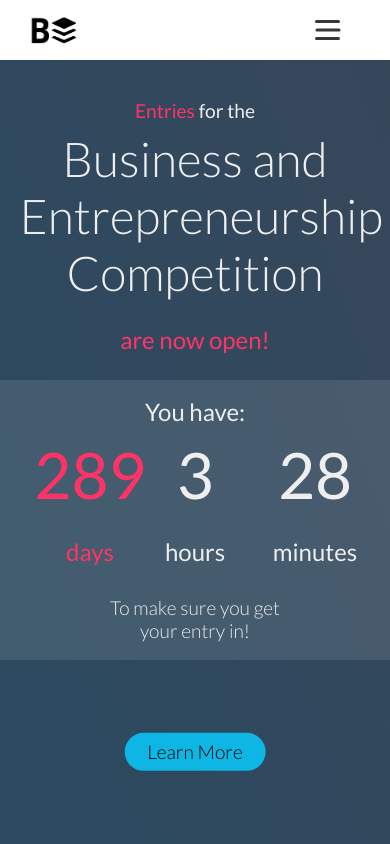
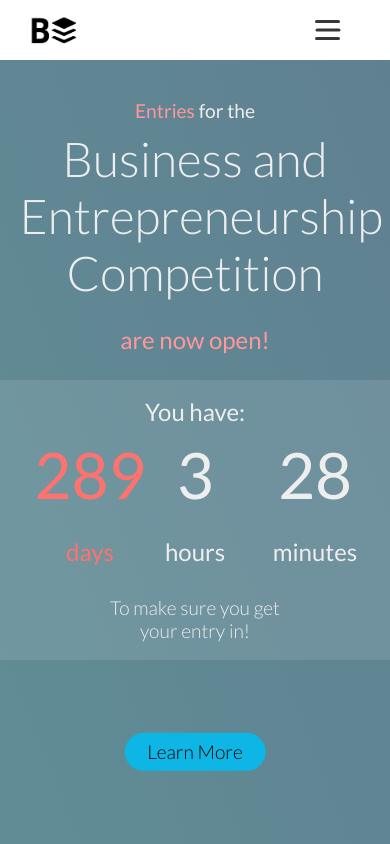
Before and after one commit to Prangan/about, a plain HTML site: page index.html in a window 390 px wide. Shown: the top 844 px of the page. Drawn offline with Linux system fonts and the light colour scheme.

Commit message:
testing animated gradient background on mobile

```diff
--- a/mobileStyles.css
+++ b/mobileStyles.css
@@ -201,9 +201,35 @@ nav ul div p a {
   position: relative;
   margin: 0px;
   margin-top: 0px;
-  background: linear-gradient(69deg, #004c5c, #223a3f);
+  background: linear-gradient(69deg, #4E4585, #028487, #619899, #5E6B8A, #87678A);
+  background-size: 1400% 1400%;
+
+  -webkit-animation: AnimationName 49s ease infinite;
+  -moz-animation: AnimationName 49s ease infinite;
+  -o-animation: AnimationName 49s ease infinite;
+  animation: AnimationName 49s ease infinite;
 }
 
+@-webkit-keyframes AnimationName {
+    0%{background-position:88% 0%}
+    50%{background-position:13% 100%}
+    100%{background-position:88% 0%}
+}
+@-moz-keyframes AnimationName {
+    0%{background-position:88% 0%}
+    50%{background-position:13% 100%}
+    100%{background-position:88% 0%}
+}
+@-o-keyframes AnimationName {
+    0%{background-position:88% 0%}
+    50%{background-position:13% 100%}
+    100%{background-position:88% 0%}
+}
+@keyframes AnimationName {
+    0%{background-position:88% 0%}
+    50%{background-position:13% 100%}
+    100%{background-position:88% 0%}
+}
 
 .contentContainer {
   position: absolute;
@@ -216,7 +242,7 @@ nav ul div p a {
 }
 
 .entriesText span{
-  color: #ff3366;
+  color: #FF979B;
 }
 
 .entriesText{
@@ -241,7 +267,7 @@ nav ul div p a {
 .open{
   text-align: center;
   margin-top: 1em;
-  color: #ff3366;
+  color: #FF979B;
   font-weight: 400;
   font-size: 2em;
 }
@@ -281,11 +307,11 @@ nav ul div p a {
 }
 
 .daysContainer .timeEntry{
-  color: #ff3366;
+  color: #FF726D;
 }
 
 .daysContainer .label{
-  color: #ff3366;
+  color: #FF726D;
 }
 
 .hoursContainer{
@@ -366,12 +392,16 @@ nav ul div p a {
   position: relative;
 }
 
-.secondSection h2{
+.secondSectionContent h2{
   text-align: center;
-  margin-top: 2em;
-  font-size: 2.5em;
+  margin-top: 1em;
+  font-size: 3em;
   font-weight: 200;
   margin-bottom: 3em;
+}
+
+.secondSectionContent p{
+  font-size: 2.4em;
 }
 
 .sectionShowing{
--- a/styles.css
+++ b/styles.css
@@ -211,13 +211,13 @@ nav ul{
   position: relative;
   margin: 0px;
   margin-top: 60px;
-  background: linear-gradient(69deg, #5E7073, #4B7184, #14506B, #3E4557, #0F3638);
+  background: linear-gradient(69deg, #4E4585, #028487, #619899, #5E6B8A, #87678A);
   background-size: 1400% 1400%;
 
-  -webkit-animation: AnimationName 59s ease infinite;
-  -moz-animation: AnimationName 59s ease infinite;
-  -o-animation: AnimationName 59s ease infinite;
-  animation: AnimationName 59s ease infinite;
+  -webkit-animation: AnimationName 49s ease infinite;
+  -moz-animation: AnimationName 49s ease infinite;
+  -o-animation: AnimationName 49s ease infinite;
+  animation: AnimationName 49s ease infinite;
 }
 
 @-webkit-keyframes AnimationName {
@@ -262,7 +262,7 @@ nav ul{
 }
 
 .entriesText span{
-  color: #ff3366;
+  color: #FF979B;
 }
 
 .BandE{
@@ -277,7 +277,7 @@ nav ul{
 .open{
   text-align: center;
   margin-top: 1em;
-  color: #ff3366;
+  color: #FF979B;
   font-weight: 400;
   font-size: 1.5em;
 }
@@ -325,11 +325,11 @@ nav ul{
 }
 
 .daysContainer .timeEntry{
-  color: #ff3366;
+  color: #FF726D;
 }
 
 .daysContainer .label{
-  color: #ff3366;
+  color: #FF726D;
 }
 
 .hoursContainer{
```
